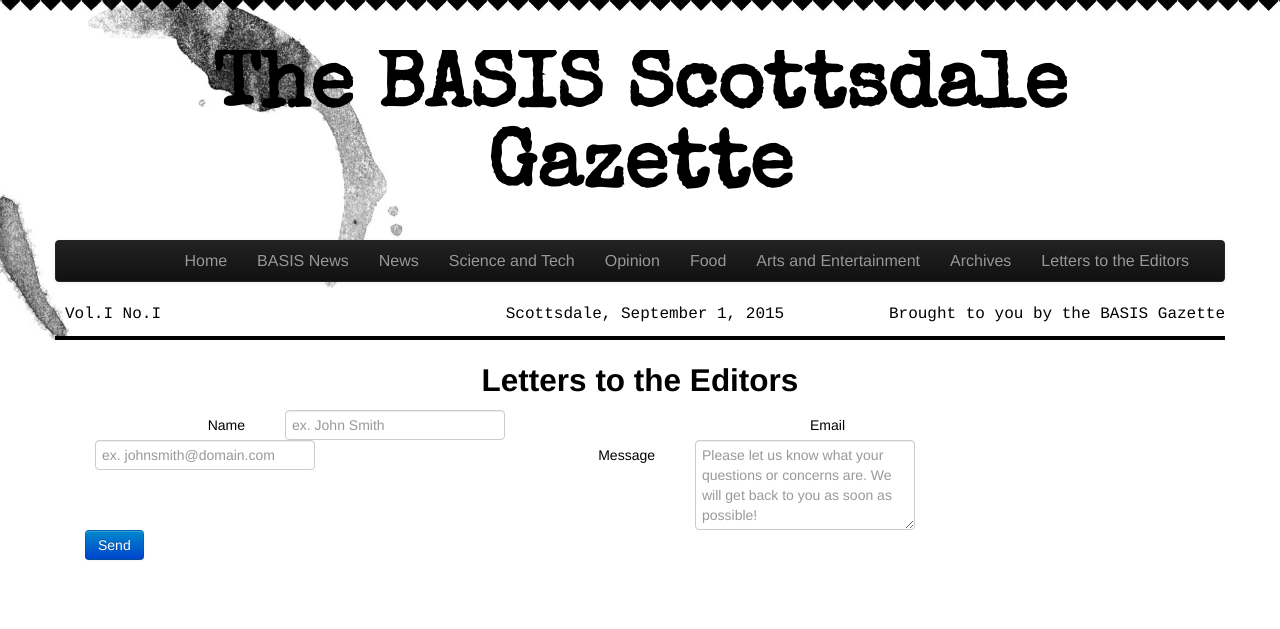
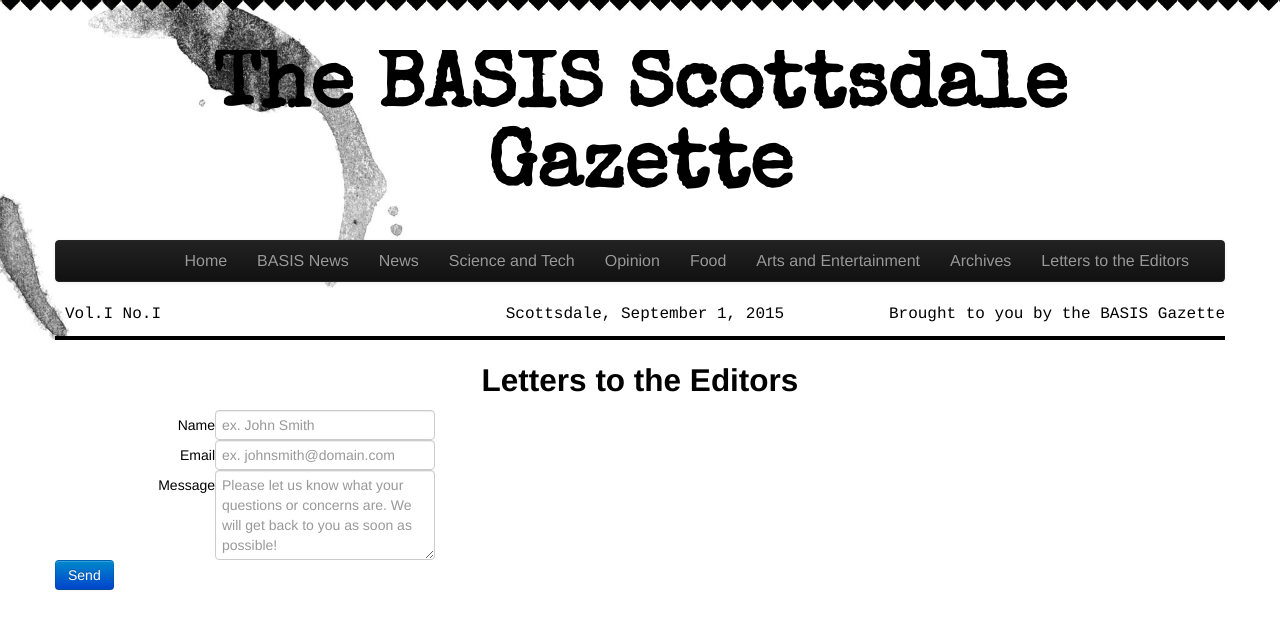
Before and after one commit to Awake99/Awake99.github.io, a Jekyll site: the page built from letters/index.html, in a window 1280 px wide. Shown: the top 629 px of the page. Built offline with Jekyll 4.4.1, drawn with Linux system fonts in a browser that asks for light colours; nearby versions of some CDN libraries.

Commit message:
Letters to Editor Form
Changing the code again to see if compatible with latest Bootstrap
version

```diff
--- a/letters/index.html
+++ b/letters/index.html
@@ -16,21 +16,29 @@
 
 
 	<form action="MAILTO:dvatsa2017@gmail.com" class="form-horizontal account-wall" role="form" method="post" >
-        <label class="span6 control-label">Name</label>
-        <div class="span4">
+    <div class="form-group">
+        <label for="name" class="col-sm-2 control-label">Name</label>
+        <div class="col-sm-10">
             <input type="text" class="form-control" id="name" name="name" placeholder="ex. John Smith" value="">
         </div>
-        <label class="span6 control-label">Email</label>
-        <div class="span4">
+    </div>
+    <div class="form-group">
+        <label for="email" class="col-sm-2 control-label">Email</label>
+        <div class="col-sm-10">
             <input type="email" class="form-control" id="email" name="email" placeholder="ex. johnsmith@domain.com" value="">
         </div>
-        <label class="span6 control-label">Message</label>
-        <div class="span4">
+    </div>
+    <div class="form-group">
+        <label for="message" class="col-sm-2 control-label">Message</label>
+        <div class="col-sm-10">
             <textarea class="form-control" rows="4" name="message" placeholder="Please let us know what your questions or concerns are. We will get back to you as soon as possible!"></textarea>
         </div>
-        <div class="span3">
+    </div>
+    <div class="form-group">
+        <div class="col-sm-10 col-sm-offset-2">
             <input id="submit" name="submit" type="submit" value="Send" class="btn btn-primary">
         </div>
+    </div>
 </form>
 	<script src="http://code.jquery.com/jquery-1.10.1.min.js"></script>
   	<script src=”js/bootstrap.js”></script>
```
